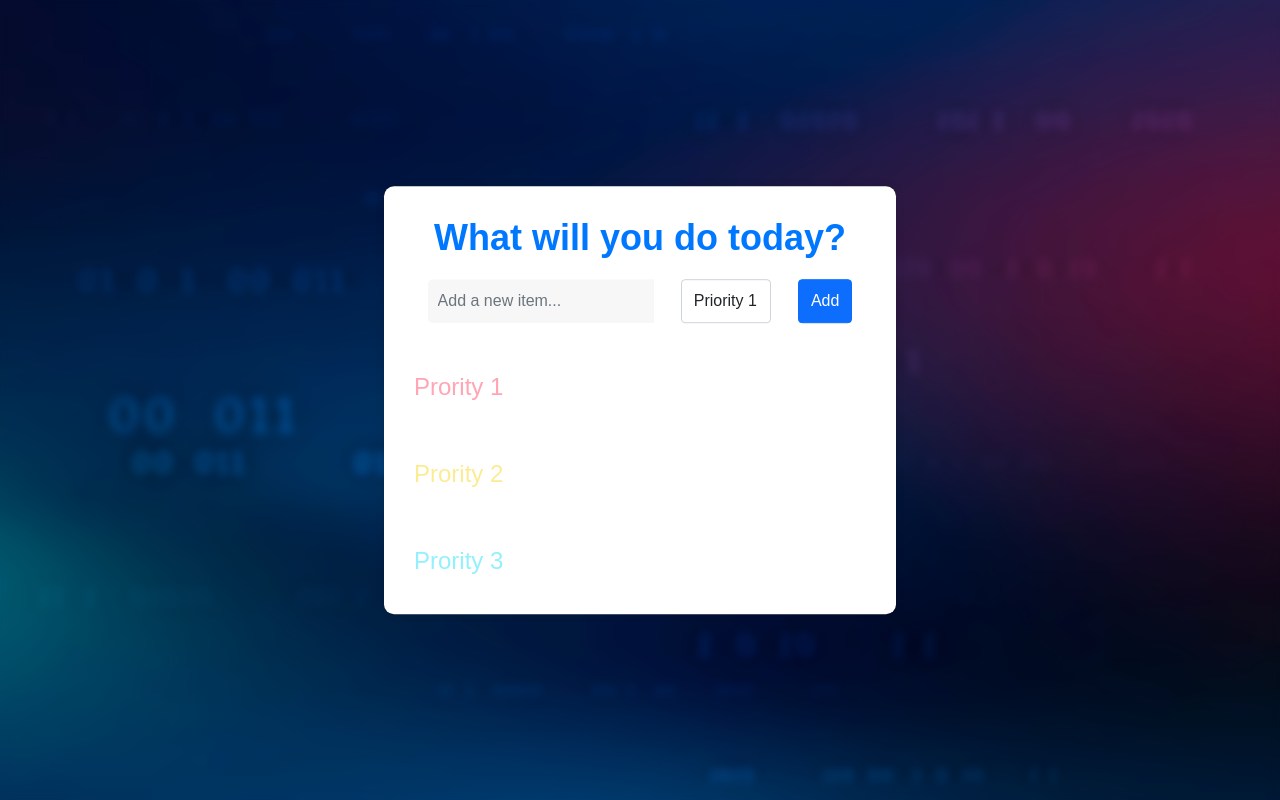
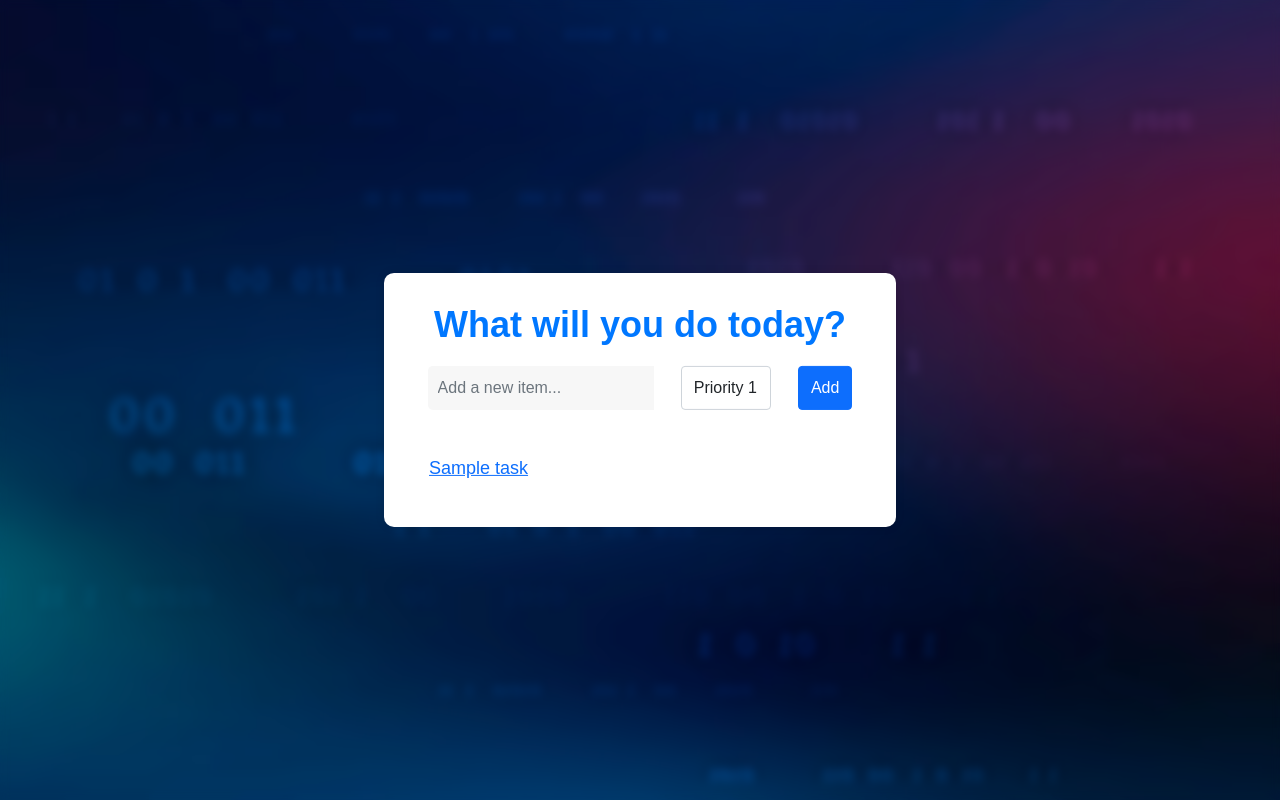
Before and after one commit to Mingzhao91/python-developer-bootcamp, a Django app: template 4-web-server/todoapp/todo/templates/todo/index.html in a window 1280 px wide. Run offline with Django 5.2, Linux system fonts and the light colour scheme; the template is opened without the code that fills it: most values are stand-ins (such as "Sample title", 1, 10 or a date in 2020).

Commit message:
dynamic html

```diff
--- a/4-web-server/todoapp/todo/static/todo/styles.css
+++ b/4-web-server/todoapp/todo/static/todo/styles.css
@@ -10,7 +10,7 @@ body {
   background-image: url("background.jpg");
   background-size: cover;
   background-position: center;
-  color: white;
+  /* color: white; */
   display: flex;
   flex-direction: column;
   align-items: center;
--- a/4-web-server/todoapp/todo/templates/todo/index.html
+++ b/4-web-server/todoapp/todo/templates/todo/index.html
@@ -50,7 +50,20 @@
 
 
     <div id="lists-container">
-      <ul id="task-list-1"
+      <ul id="task-list-2"
+          class="task-list list-group">
+        {% if tasks %}
+        {% for task in tasks %}
+        <!-- go to the urls.py, look for a path with the name, task,   -->
+        <li><a href="{% url 'task' task.id %}">
+            {{ task.name }}
+          </a></li>{% endfor %}
+        {% else %}
+        <p>No tasks left, hooray!</p>
+        {% endif %}
+      </ul>
+
+      <!-- <ul id="task-list-1"
           class="task-list list-group">
         <h4>Prority 1</h4>
       </ul>
@@ -63,7 +76,7 @@
       <ul id="task-list-3"
           class="task-list list-group">
         <h4>Prority 3</h4>
-      </ul>
+      </ul> -->
 
     </div>
   </div>
--- a/4-web-server/todoapp/todo/urls.py
+++ b/4-web-server/todoapp/todo/urls.py
@@ -1,8 +1,9 @@
 from django.urls import path
-from .views import index, AboutView
+from .views import index, AboutView, task
 
 urlpatterns = [
   # path(path to visit, function to run when path is loaded,  name to reference a path)
   path('', index, name='index'),
-  path('about/', AboutView.as_view(), name='about')
+  path('about/', AboutView.as_view(), name='about'),
+  path('task/<int:id>', task, name='task')
 ]
```
Also changed, not shown: 4-web-server/todoapp/todo/templates/todo/task.html (added, +14 -0 lines), 4-web-server/todoapp/todo/views.py (+27 -3 lines).
